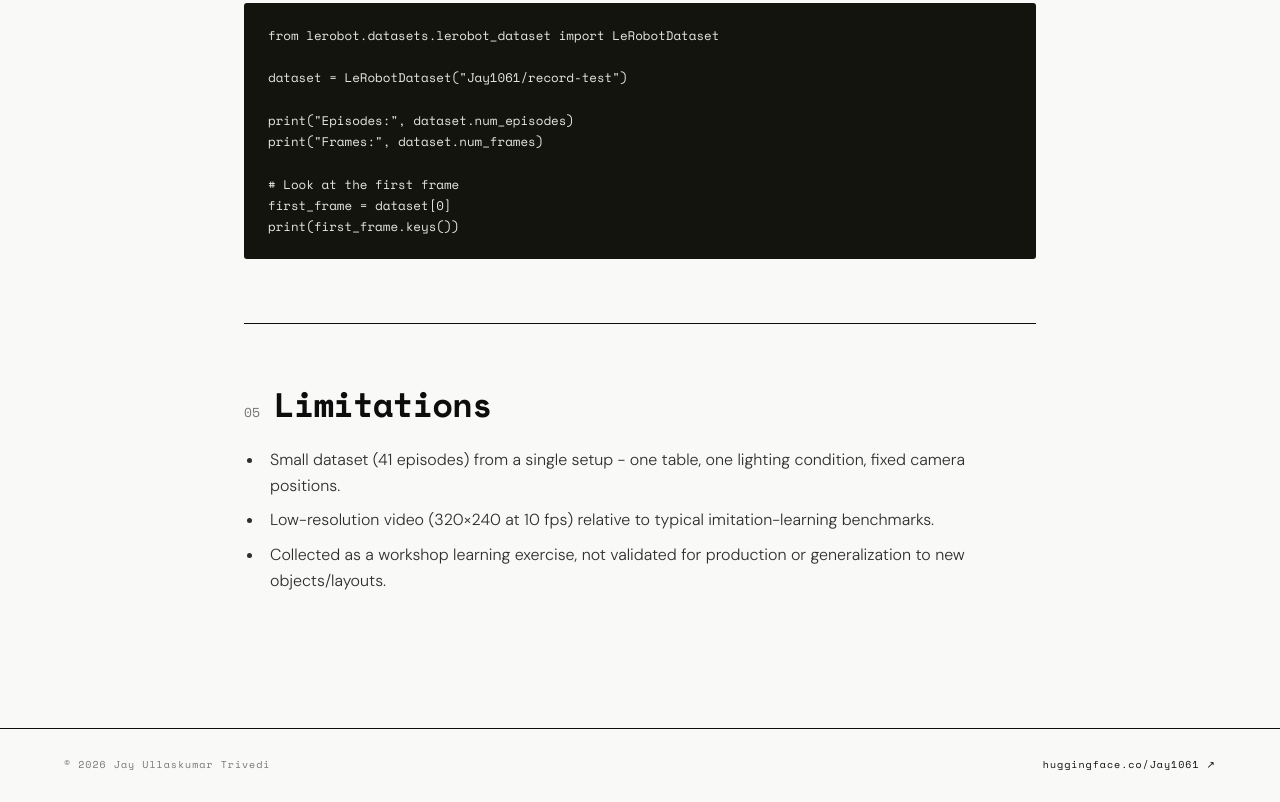
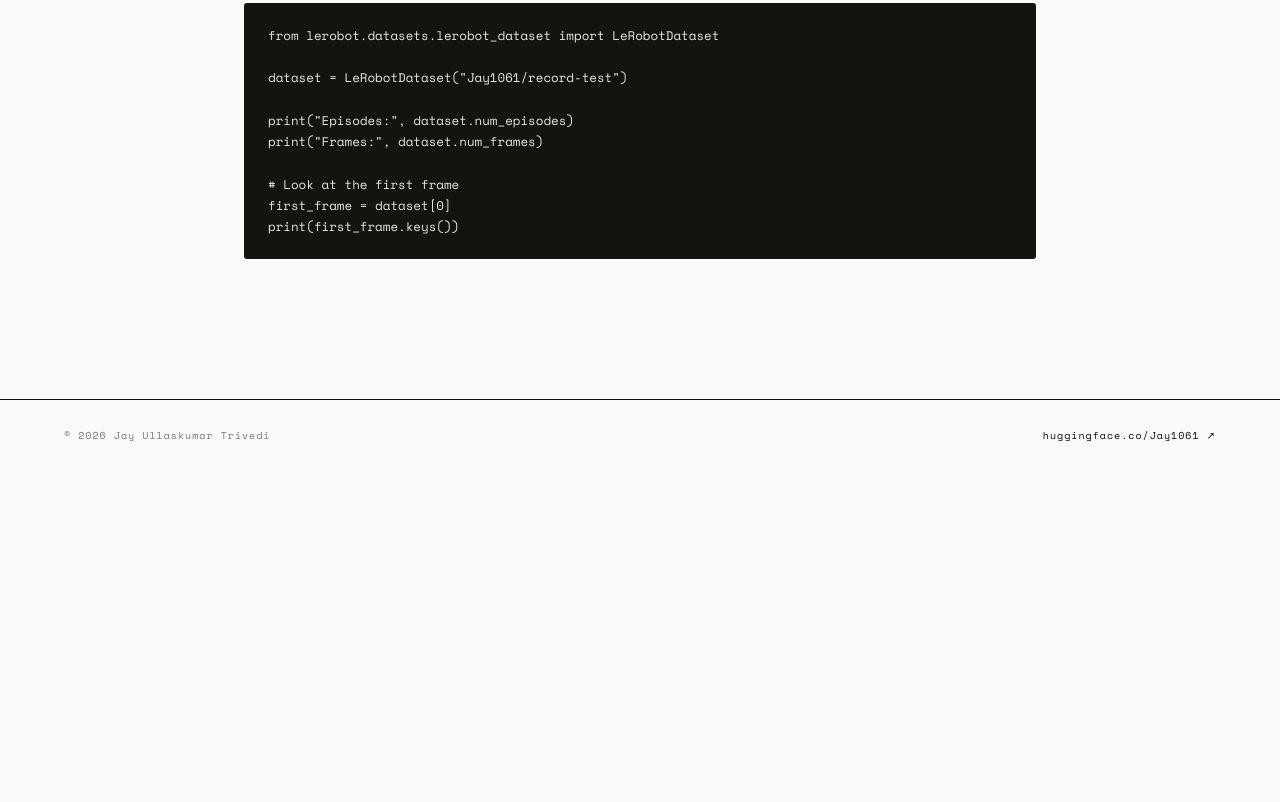
Before and after one commit to JayUT10/JayUT10.github.io, a plain HTML site: page projects/so101-robotic-arm.html in a window 1280 px wide. Shown: the part 3018-3820 px from the top of the page. After the commit the page ends 3491 px from the top, so only its background shows below. Drawn offline with nearby package versions, Linux system fonts and the light colour scheme.

Commit message:
Remove Limitations section from SO-101 project page
Co-Authored-By: Claude Sonnet 5 <noreply@anthropic.com>

```diff
--- a/projects/so101-robotic-arm.html
+++ b/projects/so101-robotic-arm.html
@@ -255,18 +255,6 @@ print("Frames:", dataset.num_frames)
 first_frame = dataset[0]
 print(first_frame.keys())</code></pre>
   </section>
-
-  <hr class="rule">
-
-  <!-- 5. LIMITATIONS -->
-  <section class="block">
-    <h2><span class="n">05</span> Limitations</h2>
-    <ul class="plain">
-      <li>Small dataset (41 episodes) from a single setup - one table, one lighting condition, fixed camera positions.</li>
-      <li>Low-resolution video (320×240 at 10 fps) relative to typical imitation-learning benchmarks.</li>
-      <li>Collected as a workshop learning exercise, not validated for production or generalization to new objects/layouts.</li>
-    </ul>
-  </section>
 </main>
 
 <footer>
```
